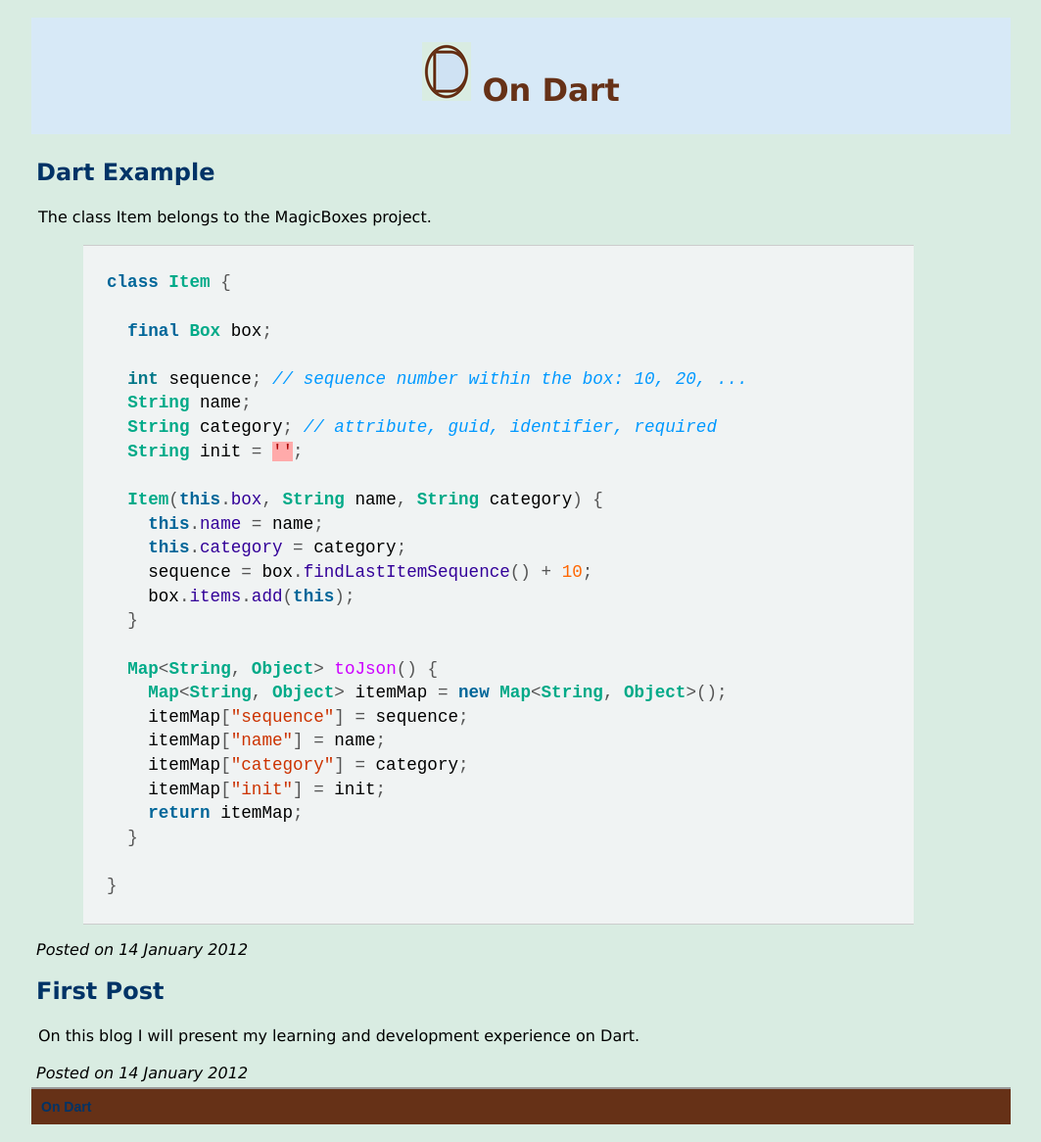
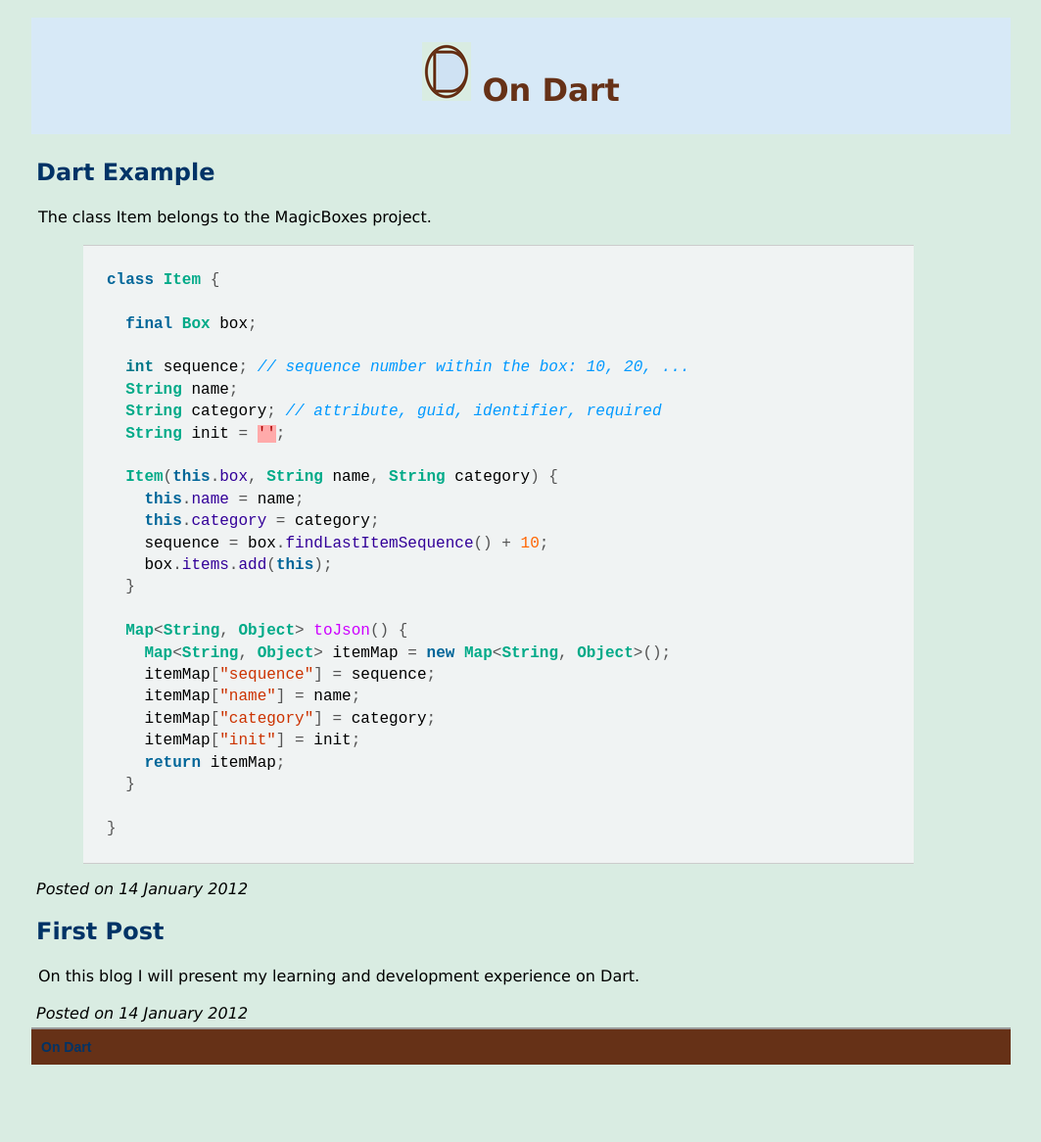
Before and after one commit to dzenanr/dzenanr.github.com, a Jekyll site: the page built from index.html, in a window 1280 px wide. Shown: the whole page at 98% size, without its empty margins (108-1171 px from the left). Built offline with Jekyll 4.4.1, drawn with Linux system fonts in a browser that asks for light colours; after the commit the page ends 1105 px from its top, so only the background shows below that.

Commit message:
font size

```diff
--- a/css/code.css
+++ b/css/code.css
@@ -13,7 +13,7 @@ code {
 
 .highlight pre {
   text-align: left;
-  font-size: 1.1em;
+  font-size: 1.0em;
   font-family: "adaptive-mono-1","adaptive-mono-2", monospace;
   line-height: 1.4em;
 }
```
Also changed, not shown: 1 other file.
